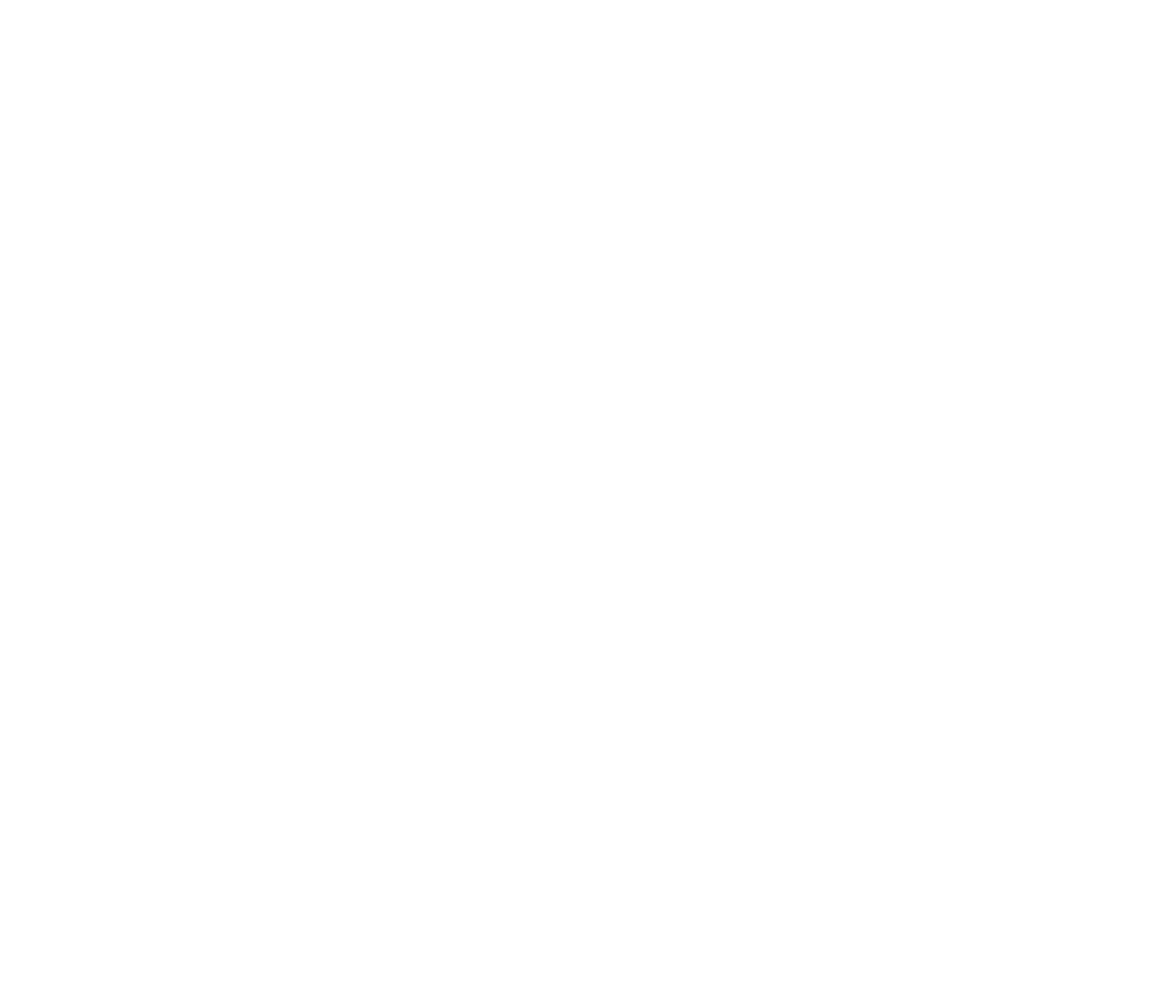
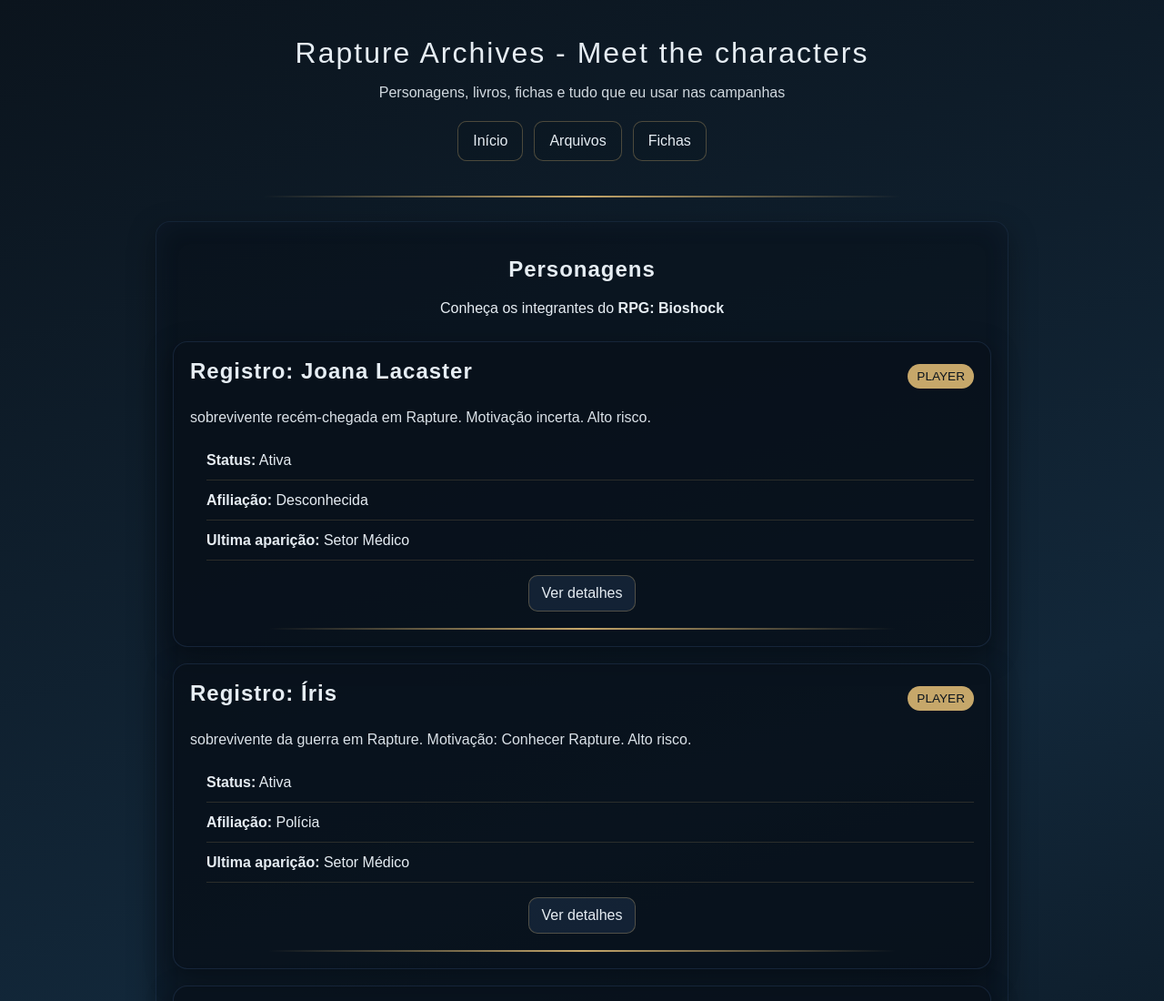
Before and after one commit to Slayerismissing/site-de-treino, a plain HTML site: page rpg/personagens/perso.html in a window 1280 px wide. Shown: the top 1100 px of the page at 91% size. Before the commit the page ends 800 px from the top, so only its background shows below. Drawn offline with Linux system fonts and the light colour scheme.

Commit message:
preparativos

```diff
--- a/rpg/personagens/perso.html
+++ b/rpg/personagens/perso.html
@@ -3,9 +3,135 @@
 <head>
     <meta charset="UTF-8">
     <meta name="viewport" content="width=device-width, initial-scale=1.0">
-    <title>Document</title>
+    <title>Personagens</title>
+    <link rel="shortcut icon" href="../fotos/icons/Bioshock_icon.png" type="image/x-icona">
+    <link rel="stylesheet" href="../rpg.css">
 </head>
 <body>
 
+    <header>
+
+    <h1>Rapture Archives - Meet the characters</h1>
+    <p>Personagens, livros, fichas e tudo que eu usar nas campanhas</p>
+
+    <nav class="menu">
+        <a href="../rpg.html">Início</a>
+        <a href="../arquivo/arquivos.html">Arquivos</a>
+        <a href="#">Fichas</a>
+    </nav>
+
+    </header>
+
+    <hr>
+
+    <main class="conteudo">
+
+         <section class="bloco-status">
+            <h2>Personagens</h2>
+
+            <p>Conheça os integrantes do <strong>RPG: Bioshock</strong></p>
+        </section>
+
+        <section class="bloco arquivo">
+            <div class="arquivo-topo">
+                <h2 class="arquivo-titulo">Registro: Joana Lacaster</h2>
+                <span class="tag">PLAYER</span>
+            </div>
+
+            <p class="arquivo-desc">
+                sobrevivente recém-chegada em Rapture. Motivação incerta.
+                Alto risco.
+            </p>
+
+            <ul class="arquivo-dados">
+                <li><strong>Status:</strong> Ativa</li>
+                <li><strong>Afiliação:</strong> Desconhecida</li>
+                <li><strong>Ultima aparição:</strong> Setor Médico</li>
+            </ul>
+
+            <div class="arquivo-acoes">
+                <a class="botao" href="#">Ver detalhes</a>
+            </div>
+
+            <hr>
+        </section>
+        <!-- ######################################################################## -->
+        <section class="bloco arquivo">
+            <div class="arquivo-topo">
+                <h2 class="arquivo-titulo">Registro: Íris</h2>
+                <span class="tag">PLAYER</span>
+            </div>
+
+            <p class="arquivo-desc">
+                sobrevivente da guerra em Rapture. Motivação: Conhecer Rapture.
+                Alto risco.
+            </p>
+
+            <ul class="arquivo-dados">
+                <li><strong>Status:</strong> Ativa</li>
+                <li><strong>Afiliação:</strong> Polícia</li>
+                <li><strong>Ultima aparição:</strong> Setor Médico</li>
+            </ul>
+
+            <div class="arquivo-acoes">
+                <a class="botao" href="#">Ver detalhes</a>
+            </div>
+
+            <hr>
+
+        </section>
+         <!-- ######################################################################## -->
+          <section class="bloco arquivo">
+            <div class="arquivo-topo">
+                <h2 class="arquivo-titulo">Registro: JACK</h2>
+                <span class="tag">PLAYER</span>
+            </div>
+
+            <p class="arquivo-desc">
+                sobrevivente da guerra em Rapture. Motivação: Ir atrás de $=!,*.
+                Médio risco.
+            </p>
+
+            <ul class="arquivo-dados">
+                <li><strong>Status:</strong> Ativa</li>
+                <li><strong>Afiliação:</strong> Polícia</li>
+                <li><strong>Ultima aparição:</strong> Setor Médico</li>
+            </ul>
+
+            <div class="arquivo-acoes">
+                <a class="botao" href="#">Ver detalhes</a>
+            </div>
+
+            <hr>
+        </section>
+        <!-- ######################################################################## -->
+         <section class="bloco arquivo">
+            <div class="arquivo-topo">
+                <h2 class="arquivo-titulo">Registro: Ícaro</h2>
+                <span class="tag">PLAYER</span>
+            </div>
+
+            <p class="arquivo-desc">
+                sobrevivente da guerra em Rapture. Motivação:...
+                Alto risco.
+            </p>
+
+            <ul class="arquivo-dados">
+                <li><strong>Status:</strong> Ativa</li>
+                <li><strong>Afiliação:</strong> Polícia <strong style="color: #0a131c;">(talvez)</strong></li>
+                <li><strong>Ultima aparição:</strong> Setor Médico</li>
+            </ul>
+
+            <div class="arquivo-acoes">
+                <a class="botao" href="#">Ver detalhes</a>
+            </div>
+
+            <hr>
+        </section>
+
+    </main>
+
+
+
 </body>
 </html>
--- a/rpg/rpg.css
+++ b/rpg/rpg.css
@@ -10,6 +10,11 @@ body {
     #122739,
     #081018
    );
+}
+
+header{
+    text-align: center;
+    padding: 40px 16px 20px
 }
 
 header h1{
@@ -164,5 +169,34 @@ main{
 
 .arquivo-dados li{
     padding: 8px 0;
-    border-top: 1px solid rgb(198, 167, 106, 0.18);
+    border-bottom: 1px solid rgba(198, 167, 106, 0.18);
 }
+
+.arquivo-acoes{
+    margin-top: 16px;
+    display: flex;
+    justify-content: center;
+}
+
+.botao {
+    display: inline-block;
+    padding: 10px 14px;
+    border-radius: 10px;
+
+    text-decoration: none;
+    color: #e6edf3;
+
+    background: rgba(74, 111, 165, 0.18);
+    border: 1px solid rgba(198, 167, 106, 0.35);
+}
+
+.botao:hover{
+    border-color: rgba(198, 167, 106, 0.75);
+    background: rgba(74, 111, 165, 0.28);
+}
+
+.dossie .galeria{
+    margin-top: 14px;
+    display: flex;
+    justify-content: center;
+}
```
Also changed, not shown: rpg/arquivo/arquivos.html (added, +53 -0 lines), rpg/rpg.html (+11 -36 lines), rpg/arquivo/downloads/rapture_1959_small.png (added), rpg/arquivo/zip/Esperança.png (added), rpg/arquivo/zip/Imaginação.png (added), rpg/personagens/ficha.html (deleted), rpg/personagens/livros.html (deleted), 1 other file.
